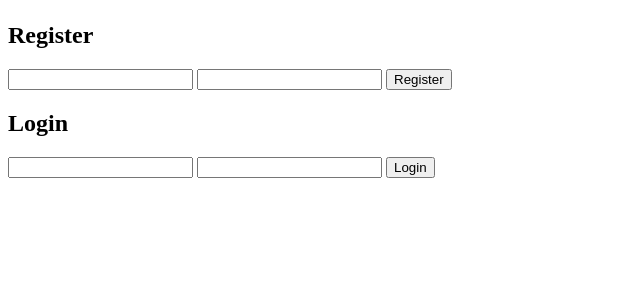
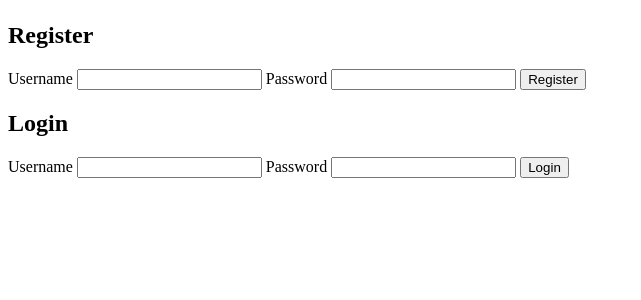
Before and after one commit to fed18/login, a PHP site: page /index.php in a window 1280 px wide. Shown: the part 58-358 px from the top of the page, without its empty margins (0-641 px from the left). Run offline with PHP 8.4, Linux system fonts and the light colour scheme; the visitor is signed in with stand-in values (Sample User, id 1).

Commit message:
Add labels to input fields

```diff
--- a/index.php
+++ b/index.php
@@ -15,14 +15,18 @@ session_start();
   </header>
   <h2>Register</h2>
   <form action="register.php" method="POST">
-    <input type="text" name="username">
-    <input type="text" name="password">
+    <label for="register_username">Username</label>
+    <input type="text" name="username" id="register_username">
+    <label for="register_password">Password</label>
+    <input type="password" name="password" id="register_password">
     <input type="submit" value="Register">
   </form>
   <h2>Login</h2>
   <form action="login.php" method="POST">
-    <input type="text" name="username">
-    <input type="text" name="password">
+    <label for="login_username">Username</label>
+    <input type="text" name="username" id="login_username">
+    <label for="login_password">Password</label>
+    <input type="password" name="password" id="login_password">
     <input type="submit" value="Login">
   </form>
 </body>
```
